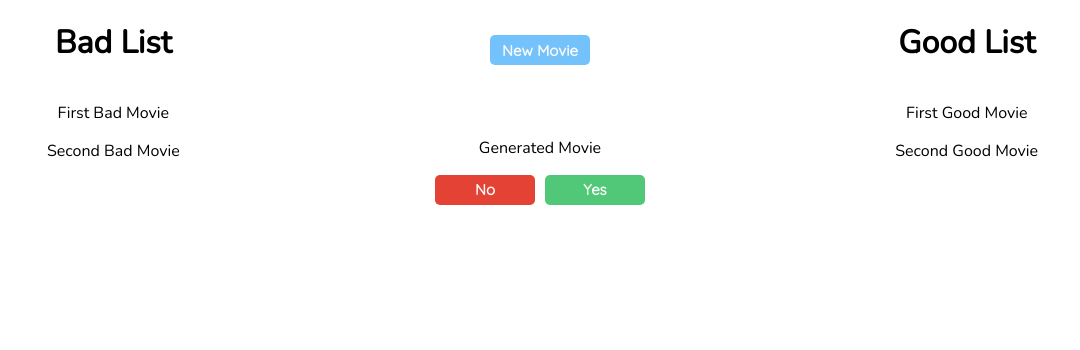
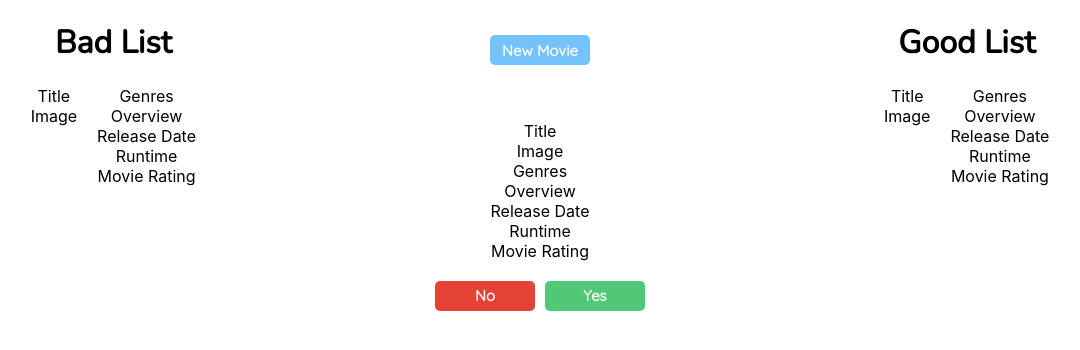
Before and after one commit to MatthewONeill/movierecommender, a React (Create React App) app: page / in a window 1280 px wide. Shown: the top 350 px of the page, without its empty margins (100-1180 px from the left). Built offline with nearby package versions, Linux system fonts and the light colour scheme; the HTML template or start-up script is replaced by a standard one.

Commit message:
Component base info and style

```diff
--- a/src/Components/BadList.jsx
+++ b/src/Components/BadList.jsx
@@ -1,5 +1,6 @@
 import React from 'react';
 import '../App.css';
+import Movie from "./Movie/Movie";
 
 class BadList extends React.Component{
     constructor(props){
@@ -9,8 +10,7 @@ class BadList extends React.Component{
     render(){
         return(
             <div className="badColumn">
-                <p>First Bad Movie</p>
-                <p>Second Bad Movie</p>
+                <Movie />
             </div>
         );
     }
--- a/src/Components/GenerateMovie.jsx
+++ b/src/Components/GenerateMovie.jsx
@@ -1,5 +1,31 @@
 import React from 'react';
 import "../App.css";
+
+const Movie = props => (
+    <div className="container" style={{display: "flex", flexDirection: "column", paddingBottom: "20px"}} >
+        <div className="movieTitle">
+            Title
+        </div>
+        <div className="movieImage">
+            Image
+        </div>
+        <div className="movieGenres">
+            Genres
+        </div>
+        <div className="movieOverview">
+            Overview
+        </div>
+        <div className="movieReleaseDate">
+            Release Date
+        </div>
+        <div className="movieRuntime">
+            Runtime
+        </div>
+        <div className="movieVoteAverage">
+            Movie Rating
+        </div>
+    </div>
+)
 
 class GenerateMovie extends React.Component{
     constructor(props){
@@ -9,7 +35,7 @@ class GenerateMovie extends React.Component{
     render(){
         return(
             <div className="movieColumn">
-                <p>Generated Movie</p>
+                <Movie />
                 <div className="buttons">
                     <button className="noButton">No</button>
                     <button className="yesButton">Yes</button>
--- a/src/Components/GoodList.jsx
+++ b/src/Components/GoodList.jsx
@@ -1,5 +1,6 @@
 import React from 'react';
 import "../App.css";
+import Movie from './Movie/Movie';
 
 class GoodList extends React.Component{
     constructor(props){
@@ -9,8 +10,7 @@ class GoodList extends React.Component{
     render(){
         return(
             <div className="goodColumn">
-                <p>First Good Movie</p>
-                <p>Second Good Movie</p>
+                <Movie />
             </div>
         );
     }
--- a/src/Components/Movie/Movie.css
+++ b/src/Components/Movie/Movie.css
@@ -0,0 +1,16 @@
+.movieContainer{
+    display: flex;
+    flex-direction: row;
+    justify-content: center;
+}
+
+.movieMain{
+    display: flex;
+    flex-direction: column;
+    padding-right: 20px;
+}
+
+.movieInfo{
+    display: flex;
+    flex-direction: column;
+}
--- a/src/Components/Movie/Movie.jsx
+++ b/src/Components/Movie/Movie.jsx
@@ -8,10 +8,35 @@ class Movie extends React.Component{
 
     render(){
         return(
-            <div className="container">
-                <div className="movieImage">
-                    Image
+            <div className="movieContainer">
+
+                <div className="movieMain">
+                    <div className="movieTitle">
+                        Title
+                    </div>
+                    <div className="movieImage">
+                        Image
+                    </div>
                 </div>
+
+                <div className="movieInfo">
+                    <div className="movieGenres">
+                        Genres
+                    </div>
+                    <div className="movieOverview">
+                        Overview
+                    </div>
+                    <div className="movieReleaseDate">
+                        Release Date
+                    </div>
+                    <div className="movieRuntime">
+                        Runtime
+                    </div>
+                    <div className="movieVoteAverage">
+                        Movie Rating
+                    </div>
+                </div>
+
             </div>
         );
     }
```
